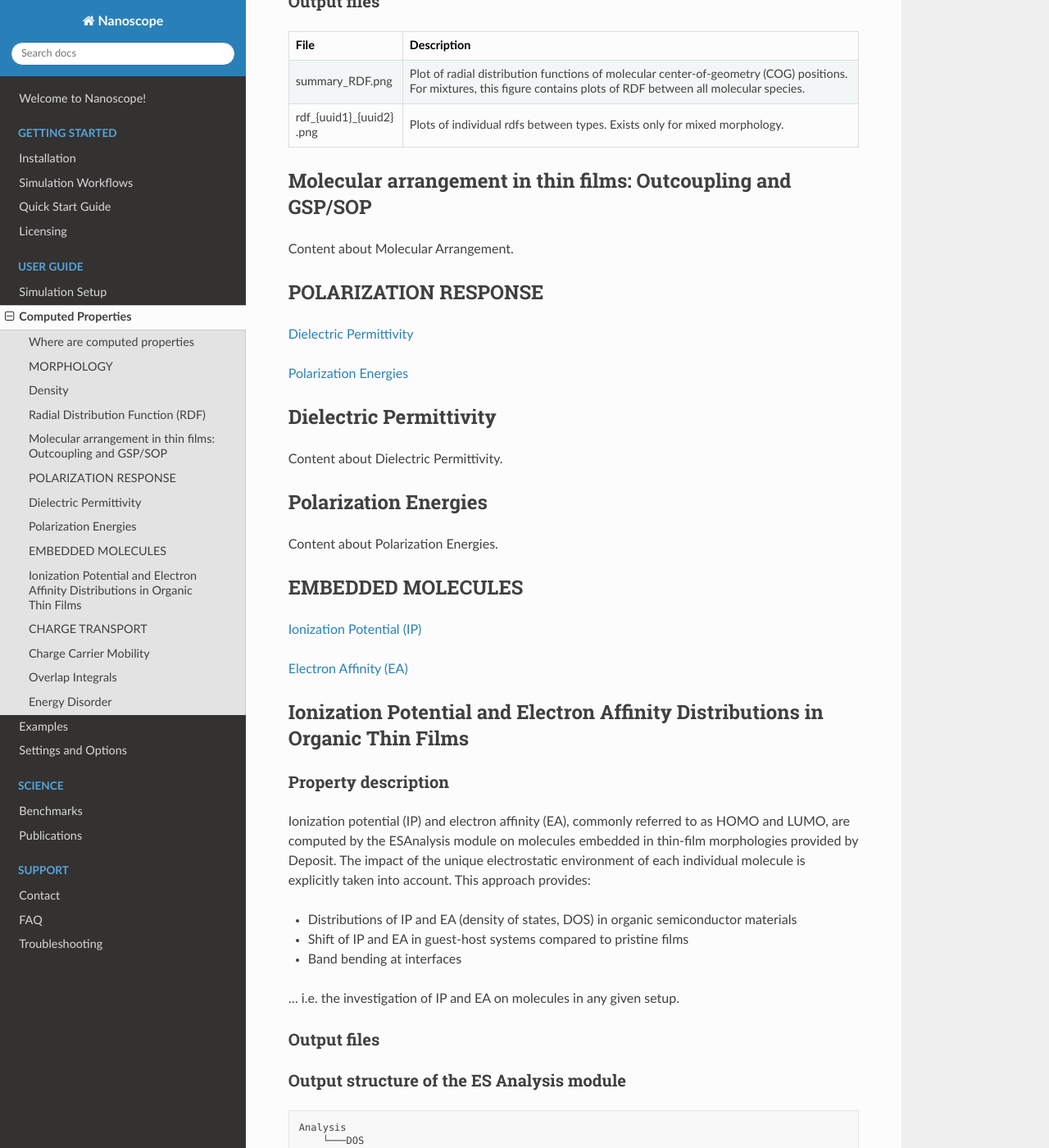
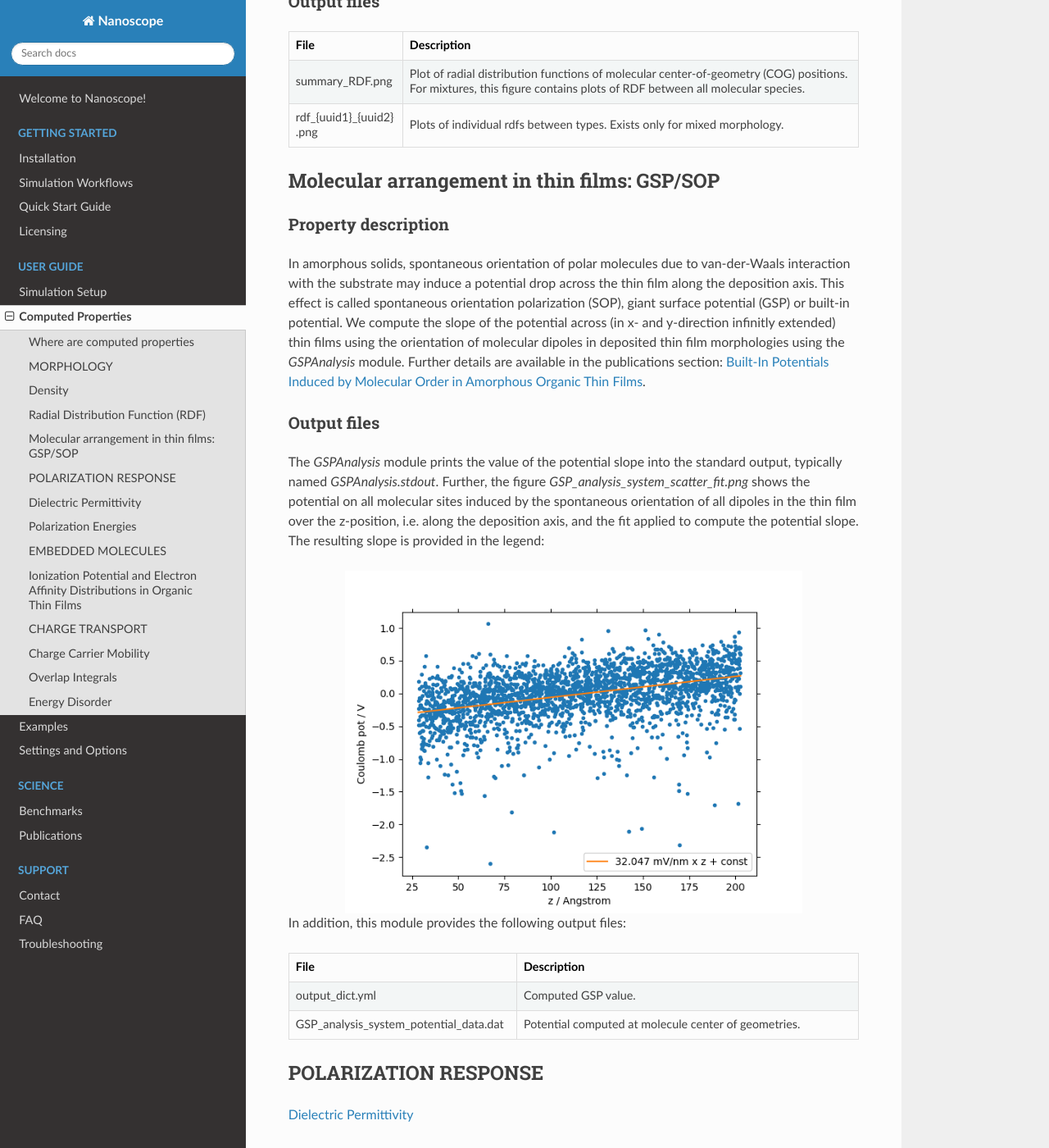
Before and after one commit to NanomatchGmbH/nanoscope-docs, a Sphinx documentation site: the page built from docs/source/user_guide/computed_properties.rst, in a window 1280 px wide and 1400 px high, scrolled down 2087 px. Shown: the whole window at 82% size. Built offline with Sphinx 7.4.7 and the Read the Docs theme 3.1.0, drawn with Linux system fonts in a browser that asks for light colours.

Commit message:
included GSP in both simulation setup and computed properties

```diff
--- a/docs/source/user_guide/computed_properties.rst
+++ b/docs/source/user_guide/computed_properties.rst
@@ -163,10 +163,47 @@
 
 .. _molecular_arrangement:
 
-Molecular arrangement in thin films: Outcoupling and GSP/SOP
+.. ToDo: Once setup for TD-orientation is documented, change title to `Molecular arrangement in thin films: Outcoupling and GSP/SOP`
+
+Molecular arrangement in thin films: GSP/SOP
 ------------------------------------------------------------
 
-Content about Molecular Arrangement.
+Property description
+~~~~~~~~~~~~~~~~~~~~~~~
+In amorphous solids, spontaneous orientation of polar molecules due to van-der-Waals interaction with the substrate may induce a potential drop across the thin film along the deposition axis. This effect is called spontaneous orientation polarization (SOP), giant surface potential (GSP) or built-in potential. We compute the slope of the potential across (in x- and y-direction infinitly extended) thin films using the orientation of molecular dipoles in deposited thin film morphologies using the `GSPAnalysis` module. Further details are available in the publications section:   :ref:`science_publications_gsp`.
+
+Output files
+~~~~~~~~~~~~~~~~~
+The `GSPAnalysis` module prints the value of the potential slope into the standard output, typically named `GSPAnalysis.stdout`. Further, the figure `GSP_analysis_system_scatter_fit.png` shows the potential on all molecular sites induced by the spontaneous orientation of all dipoles in the thin film over the z-position, i.e. along the deposition axis, and the fit applied to compute the potential slope. The resulting slope is provided in the legend:
+
+.. image:: computed_properties/GSP_analysis_system_scatter_fit.png
+   :alt: GSP_analysis_fit
+   :width: 80%
+   :align: center
+
+In addition, this module provides the following output files:
+
+.. raw:: html
+
+   <table class="docutils" style="width: 100%; table-layout: fixed; border-collapse: collapse;">
+      <thead>
+         <tr>
+            <th style="width: 40%; padding: 8px; border: 1px solid #ddd; text-align: left; overflow-wrap: break-word; white-space: normal;">File</th>
+            <th style="width: 60%; padding: 8px; border: 1px solid #ddd; text-align: left; overflow-wrap: break-word; white-space: normal;">Description</th>
+         </tr>
+      </thead>
+      <tbody>
+         <tr>
+            <td style="padding: 8px; border: 1px solid #ddd; overflow-wrap: break-word; white-space: normal;"> output_dict.yml</td>
+            <td style="padding: 8px; border: 1px solid #ddd; overflow-wrap: break-word; white-space: normal;">Computed GSP value.</td>
+         </tr>
+         <tr>
+            <td style="padding: 8px; border: 1px solid #ddd; overflow-wrap: break-word; white-space: normal;">GSP_analysis_system_potential_data.dat</td>
+            <td style="padding: 8px; border: 1px solid #ddd; overflow-wrap: break-word; white-space: normal;">Potential computed at molecule center of geometries.</td>
+         </tr>
+      </tbody>
+    </table>
+
 
 
 .. _polarization_response:
```
Also changed, not shown: docs/source/user_guide/simulation_setup.rst (+7 -1 lines), docs/source/user_guide/computed_properties/GSP_analysis_system_scatter_fit.png (added), docs/source/user_guide/simulation_setup/simulation_setup_GSP.png (added).
